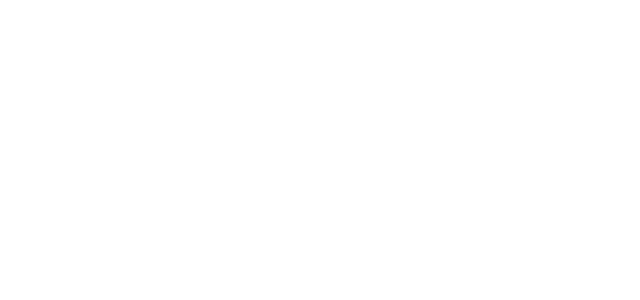
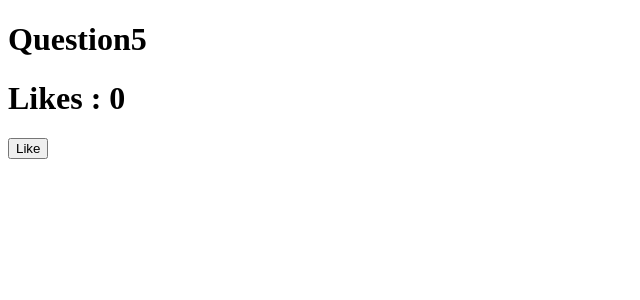
Before and after one commit to Shashiongith/SEM_3-WEB-DEVELOPMENT, a React (Vite) app in the folder React/: page / in a window 1280 px wide. Shown: the top 300 px of the page, without its empty margins (0-640 px from the left). Built offline with nearby package versions, Linux system fonts and the light colour scheme.

Commit message:
Question 5 of assingment 1 done

```diff
--- a/React/src/Assingment.jsx
+++ b/React/src/Assingment.jsx
@@ -6,10 +6,16 @@
 import Question3_child2 from './assingment1/Question3_child2.jsx'
 import Question4_child1 from './assingment1/Question4_child1.jsx'
 import Question4_child2 from './assingment1/Question4_child2.jsx'
+import Question5_child1 from './assingment1/Question5_child1.jsx'
+import Question5_child2 from './assingment1/Question5_child2.jsx'
 
 const Assingment = () => {
   //let [count, setCount] = useState(0) ;
   //let [task, setTask] = useState(['Task 1', 'Task 2']) ;
+  let [likes, setLikes] = useState(0) ;
+  function updateLikes() {
+    setLikes(likes + 1)
+  }
   return (
     //<Question1 />
 
@@ -29,6 +35,8 @@
     // <Question4_child2 task = {task} setTask = {setTask} />
     // </>
     <>
+    <Question5_child1 likes = {likes} />
+    <Question5_child2 likes = {likes} setLikes = {setLikes} onLike={updateLikes}/>
     </>
 
   )
--- /dev/null
+++ b/React/src/assingment1/Question5_child1.jsx
@@ -0,0 +1,12 @@
+import React from 'react'
+
+const Question5_child1 = (props) => {
+  return (
+    <div>
+      <h1>Question5</h1>
+      <h1>Likes : {props.likes}</h1>
+    </div>
+  )
+}
+
+export default Question5_child1
--- /dev/null
+++ b/React/src/assingment1/Question5_child2.jsx
@@ -0,0 +1,10 @@
+import React from 'react'
+
+const Question5_child2 = (props) => {
+
+        return (
+            <button onClick={props.onLike}>Like</button>
+        )
+
+}
+export default Question5_child2
```
